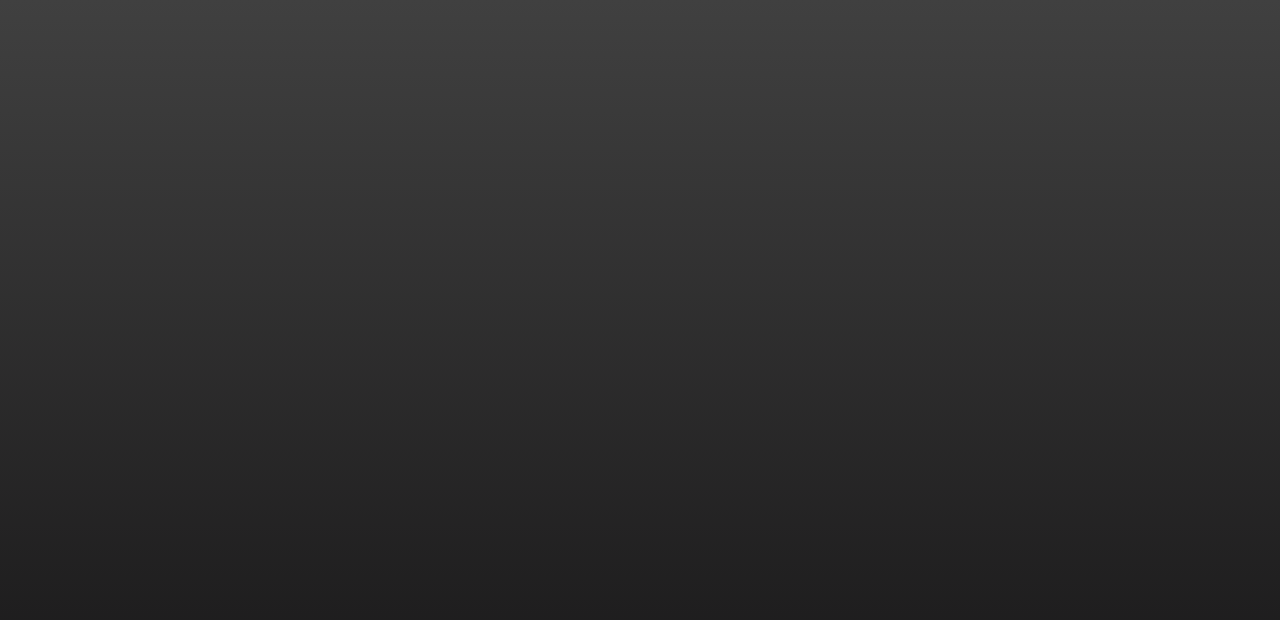
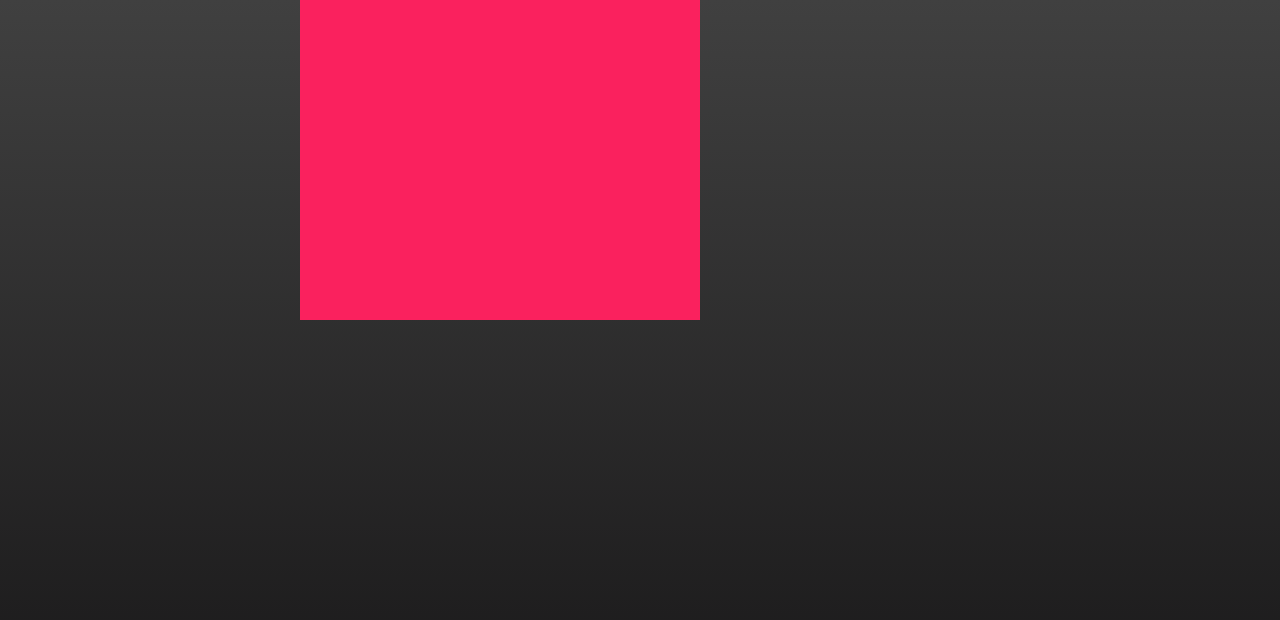
Before and after one commit to DmitryVelichko/watch-lp-js, a plain HTML site: page index.html in a window 1280 px wide. Drawn offline with Linux system fonts and the light colour scheme.

Commit message:
New commit

```diff
--- a/style.css
+++ b/style.css
@@ -16,3 +16,15 @@
   align-items: center;
   background: linear-gradient(#404040, #151415);
 }
+
+.banner:before {
+  content: "";
+  position: absolute;
+  top: 0;
+  left: 300px;
+  width: 400px;
+  height: 320px;
+  background: #fa215e;
+  z-index: 1;
+  transition: 1s;
+}
```
